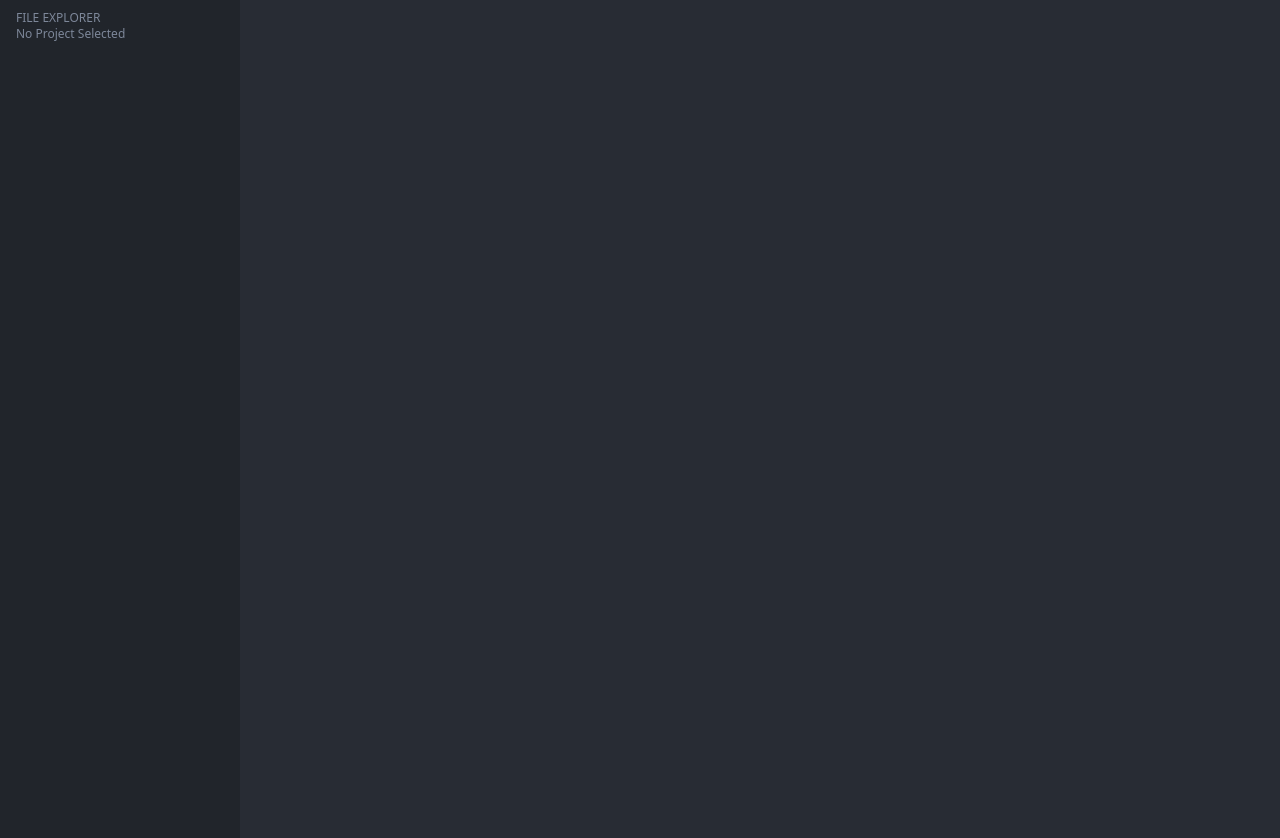
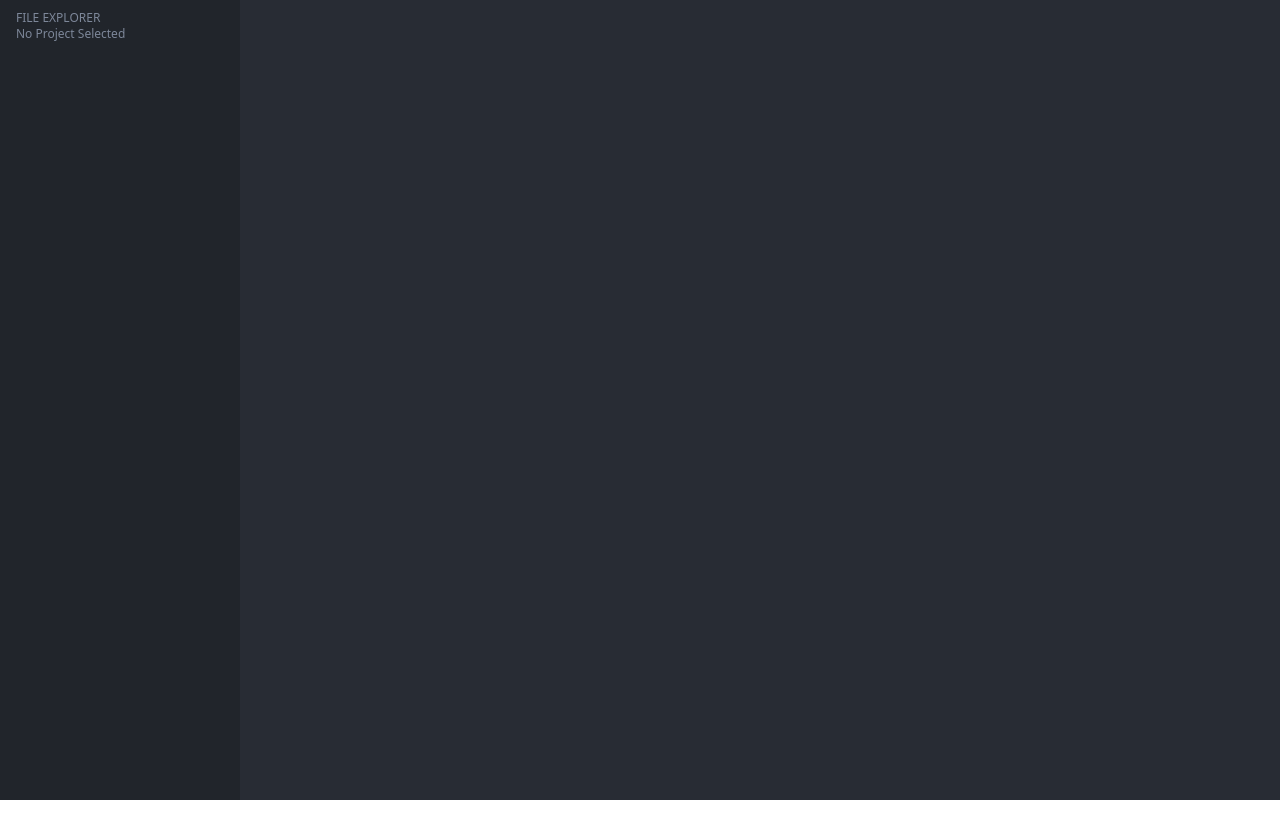
Before and after one commit to Ziad-I/Inscribe, a React (Vite) app: page / in a window 1280 px wide. Shown: the top 838 px of the page. After the commit the page ends 800 px from the top, so only its background shows below. Built offline with nearby package versions, Linux system fonts and the light colour scheme.

Commit message:
fix scrollbar appearing due to height not set correctly

```diff
--- a/src/App.tsx
+++ b/src/App.tsx
@@ -6,7 +6,7 @@ import { SourceProvider } from "./context/SourceContext";
 
 function App() {
   return (
-    <main className="flex bg-background">
+    <main className="flex h-screen bg-background overflow-hidden">
       <SourceProvider>
         <Sidebar />
       </SourceProvider>
--- a/src/components/Sidebar.tsx
+++ b/src/components/Sidebar.tsx
@@ -29,7 +29,7 @@ export default function Sidebar() {
   };
 
   return (
-    <aside className="w-60 shrink-0 h-full bg-darkBackground">
+    <aside className="w-60 shrink-0 h-full bg-darkBackground flex flex-col">
       <div className="flex flex-col items-center p-4 py-2.5">
         <button
           className="w-full text-left uppercase text-stone text-xs"
@@ -41,7 +41,7 @@ export default function Sidebar() {
           {project}
         </span>
       </div>
-      <div className="px-2 overflow-y-auto h-screen">
+      <div className="flex-grow pl-2 overflow-y-auto">
         <FileView visible={true} files={files} nested={false} />
       </div>
     </aside>
--- a/src/components/Sidebar/FileView.tsx
+++ b/src/components/Sidebar/FileView.tsx
@@ -27,7 +27,7 @@ export default function FileView({ files, visible, nested }: FileViewProps) {
 
   return (
     <div
-      className={`${visible ? "" : "hidden"}
+      className={`max-h-full overflow-y-auto ${visible ? "" : "hidden"}
      ${nested ? "pl-1 ml-2 relative border-l border-dotted border-stone" : ""}`}
     >
       {files.map((file) => {
```
